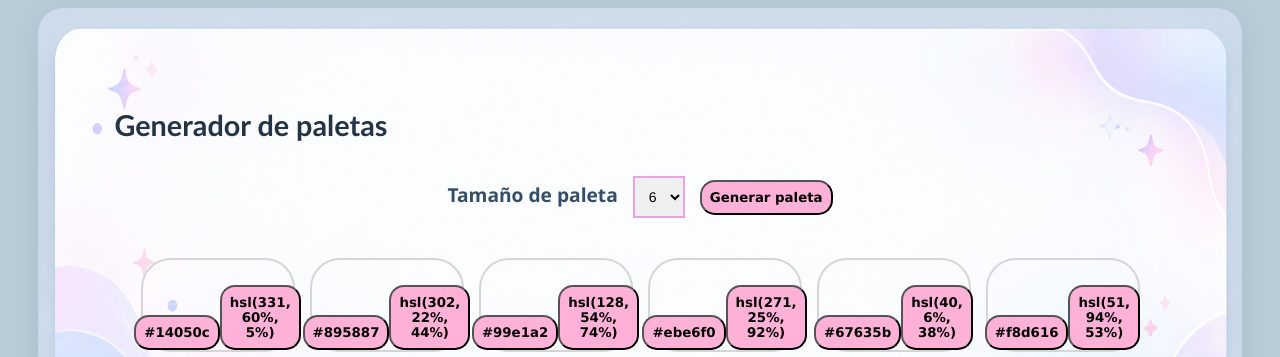
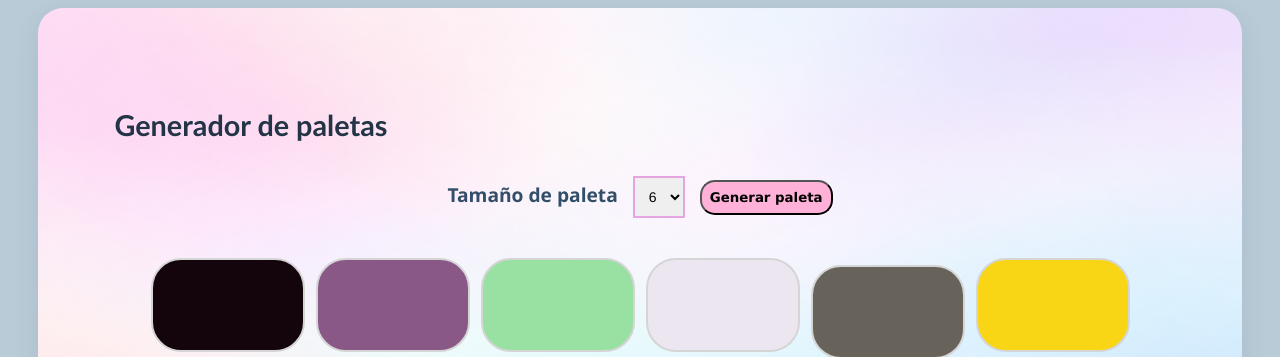
Before and after one commit to macarenaperez95/ProyectoM1_MacarenaPerez, a plain HTML site: page index.html in a window 1280 px wide. Both pictures are taken after a click on the button "Generar paleta". Shown: the part 417-774 px from the top of the page. Drawn offline with Linux system fonts and the light colour scheme.

Commit message:
Se actualizan los estilos de CSS y se reemplaza la imagen de fondo

```diff
--- a/css/styles.css
+++ b/css/styles.css
@@ -3,6 +3,7 @@ body {
     font-family: 'Segoe UI', Tahoma, Geneva, Verdana, sans-serif;
     font-size: larger;
     margin: 3%;
+
 }
 
 h1 {
@@ -13,16 +14,18 @@ h1 {
 
 header {
     text-align: center;
+
 }
 
  #paletas {
     text-align: center;
+
 }
-
 
 footer {
     text-align: right;
     padding: 30px;
+
 }
 
 main {
@@ -32,27 +35,26 @@ main {
     box-shadow: 0 8px 25px rgba(100, 80, 150, 0.12);
     margin: 30px auto;
     max-width: 1200px;
-    background-image: url("../img/fondo-pagina.png");
+    background-image: url("../img/Fondo.png");
     background-size: 100% 100%;
-    background-position: center;
-    background-position: no-repeat;
-
 
 }
 
-
 section {
     padding: 40px;
+
 }
 
 h2 {
     font-family: 'Trebuchet MS', 'Lucida Sans Unicode', 'Lucida Grande', 'Lucida Sans', Arial, sans-serif;
     color: #243447;
+
 }
 
 p {
     color: #334E68;
     font-weight: 500;
+
 }
 
 button {
@@ -61,6 +63,7 @@ button {
     font-weight: bold;
     border-radius: 15px;
     padding: 8px;
+
 }
 
 #cantidadDeColores {
@@ -75,35 +78,23 @@ button {
 label {
     color: #334E68;
     font-weight: 600;
+
 }
 
 img {
     width: 100% ;
     max-width: 100%;
     height: auto;
+
 }
 
 .tarjeta-color {
     width: 150px;
-    height: 90px;
-    border-radius: 30px;
     display: flex;
+    flex-direction: column;
+    align-items: center;
     justify-content: center;
-    align-items: flex-end;
-    border: 2px solid #D5D5D5;
-    color: white;
-    font-weight: bold;
-    text-shadow: 0 1px 3px black;
-
-}
-
-.tarjeta-color p {
-    color: white;
-    background-color: #010202 ;
-    padding: 2px 7px;
-    border-radius: 2px;
-    display: inline-block;
-    margin-bottom: 7px;
+    gap: 8px;
 
 
 }
@@ -121,11 +112,20 @@ img {
     margin-top: 30px;
     flex-wrap: wrap;
 
-
 }
 
 button:focus-visible,
 select:focus-visible {
     outline: 3px solid #7B3FC4;
     outline-offset: 4px;
+
 }
+
+.muestra-color {
+    width: 150px;
+    height: 90px;
+    border-radius: 30px;
+    border: 2px solid #D5D5D5;
+
+
+}
```
Also changed, not shown: img/Fondo.png (added), img/fondo-pagina.png (deleted).
